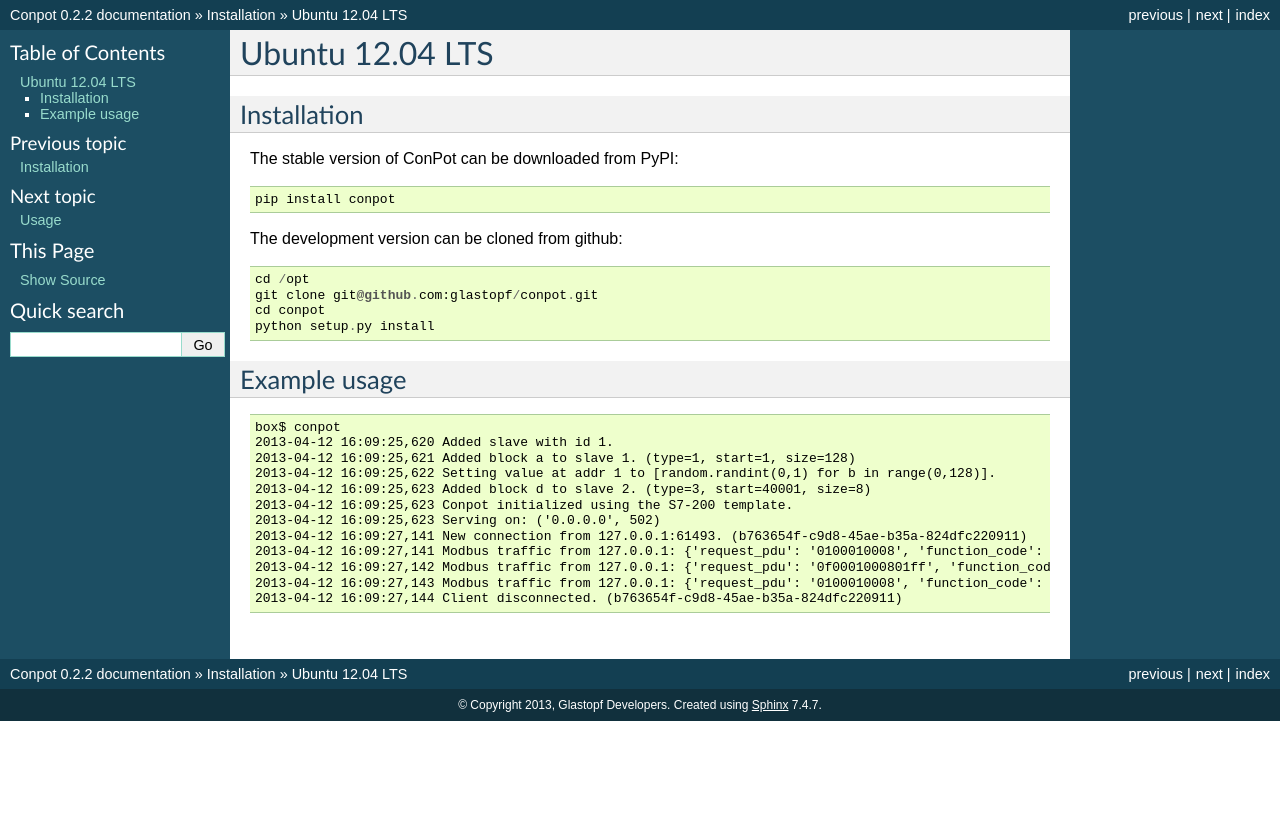
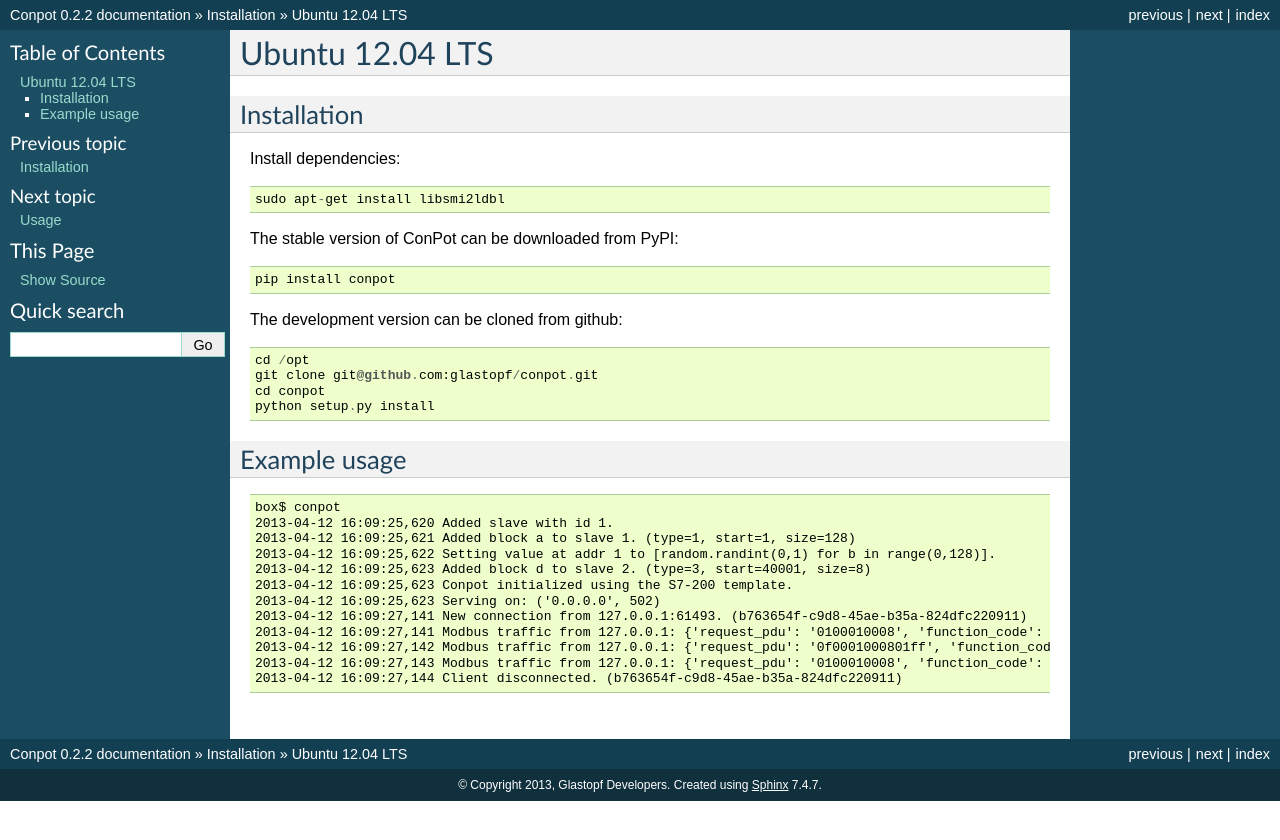
Before and after one commit to mushorg/conpot, a Sphinx documentation site: the page built from docs/source/installation/ubuntu.rst, in a window 1280 px wide. Shown: the top 840 px of the page. Built offline with Sphinx 7.4.7, drawn with Linux system fonts in a browser that asks for light colours; the version number is read from the project's files by our own code.

Commit message:
updated install docs

```diff
--- a/docs/source/installation/ubuntu.rst
+++ b/docs/source/installation/ubuntu.rst
@@ -3,6 +3,12 @@ Ubuntu 12.04 LTS
 
 Installation
 ------------
+
+Install dependencies:
+::
+
+    sudo apt-get install libsmi2ldbl
+
 
 The stable version of ConPot can be downloaded from PyPI:
 ::
```
